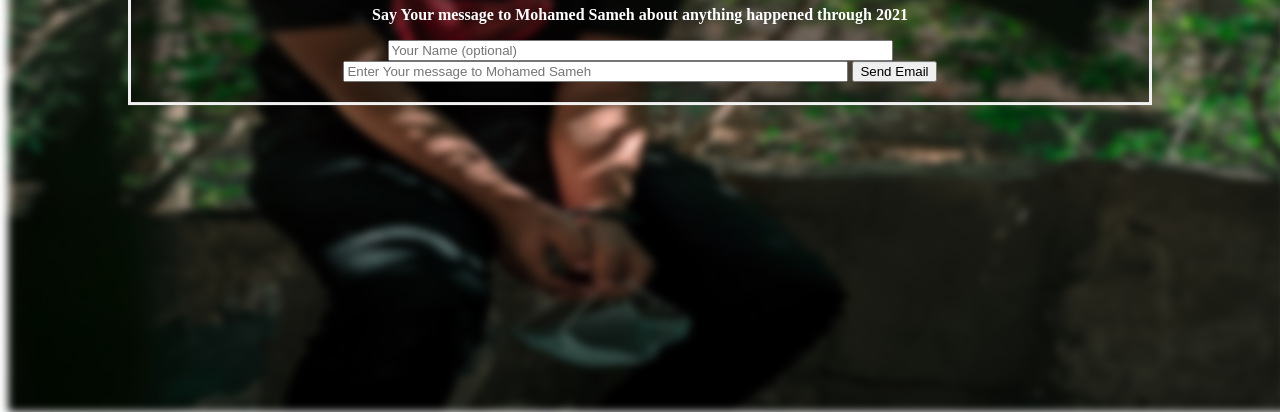
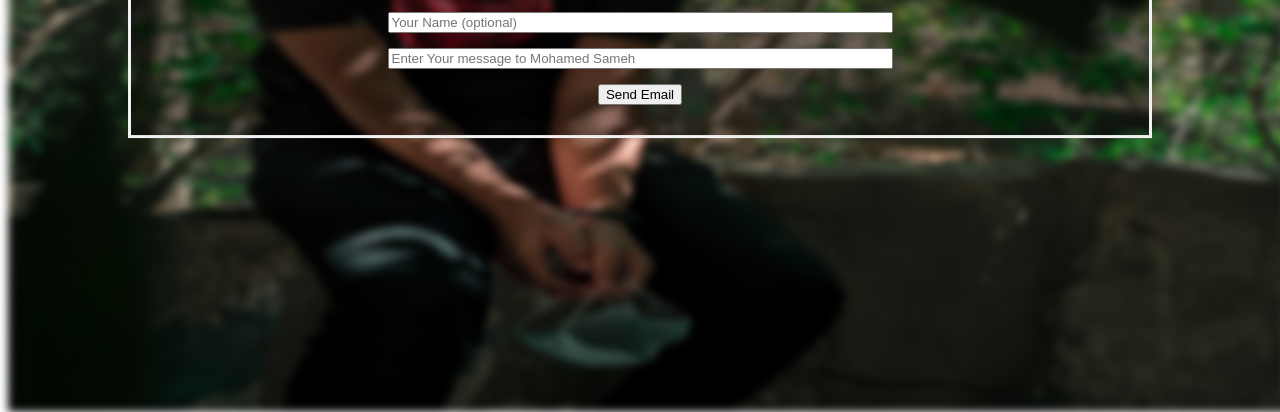
Before and after one commit to mohamedsameh108/Say-To-Moha, a plain HTML site: page index.html in a window 1280 px wide. Shown: the part 396-808 px from the top of the page. Drawn offline with nearby package versions, Linux system fonts and the light colour scheme.

Commit message:
Third commit

```diff
--- a/index.html
+++ b/index.html
@@ -48,6 +48,16 @@
             width: 80%;
             padding: 20px;
             text-align: center;
+        }
+
+         .inputs {
+            margin: 5px;
+            padding: 5px;
+        }
+
+        .data {
+            display: block;
+            margin: auto;
         }
     </style>
     <script src="https://smtpjs.com/v3/smtp.js">
@@ -104,11 +114,11 @@
         <h1>Say To Moha</h1>
         <p>Say Your message to Mohamed Sameh about anything happened through 2021</p>
         <form method="post">
-            <input type="text" size="60" maxlength="60" class="data" id="name" placeholder="Your Name (optional)"
-                !required />
-            <input type="text" size="60" class="data" id="message" placeholder="Enter Your message to Mohamed Sameh"
-                required />
-            <input type="button" class="data" value="Send Email" onclick="sendEmail()" />
+            <div class="inputs"><input type="text" size="60" maxlength="60" class="data" id="name" placeholder="Your Name (optional)"
+                !required /></div>
+            <div class="inputs"><input type="text" size="60" class="data" id="message" placeholder="Enter Your message to Mohamed Sameh"
+                required /></div>
+            <div class="inputs"><input type="button" class="data" value="Send Email" onclick="sendEmail()" /></div>
         </form>
     </div>
 </body>
```
